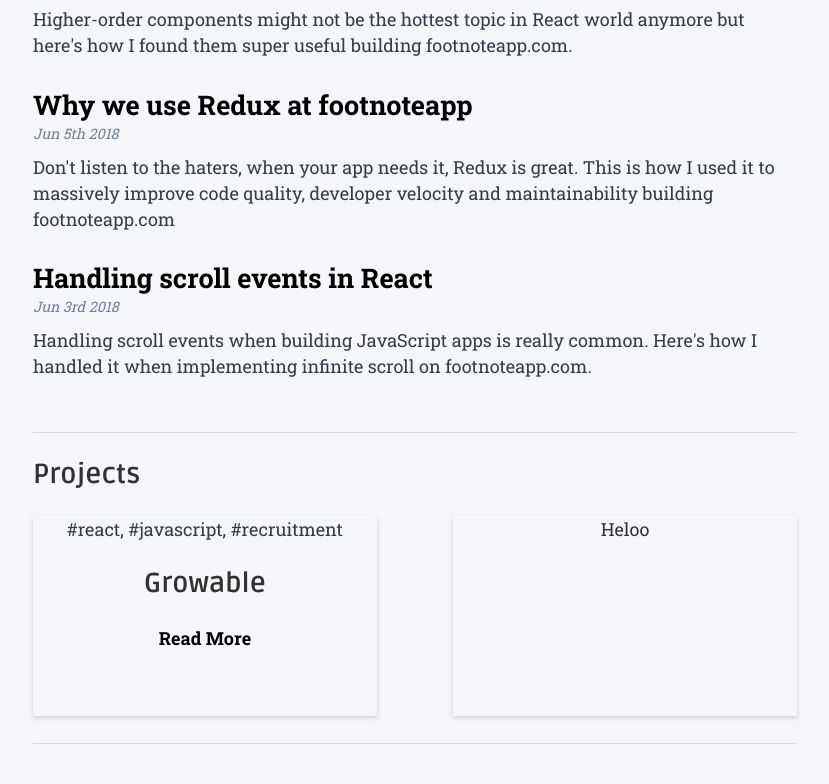
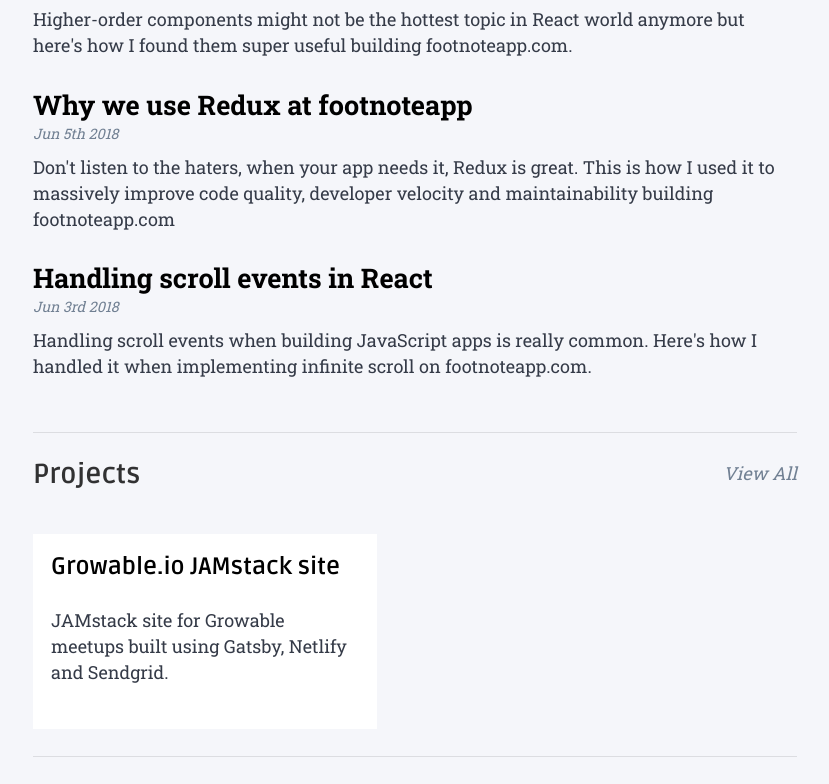
Before and after one commit to kempsterrrr/kempsterrrr-xyz, a Gatsby site: page / in a window 1280 px wide. Shown: the part 929-1713 px from the top of the page, without its empty margins (225-1054 px from the left). Built offline with nearby package versions, Linux system fonts and the light colour scheme; Gatsby itself is replaced by a stand-in of ours; some packages are replaced by stand-ins of ours.

Commit message:
Added project page and template

```diff
--- a/content/articles/handling-scroll-events-in-react/index.md
+++ b/content/articles/handling-scroll-events-in-react/index.md
@@ -3,6 +3,7 @@ title: Handling scroll events in React
 date: "2018-06-03"
 description: Handling scroll events when building JavaScript apps is really common. Here's how I handled it when implementing infinite scroll on footnoteapp.com.
 path: /articles/handling-scroll-events-in-react
+content_type: article
 ---
 
 Handling scroll events is something that I deal with regularly. The most common reason I run into it is when I am implementing infinite scrolling in a content driven app or website and, considering I couldn’t find much out there specifically about doing this in React, I thought I’d share my solution.
--- a/content/articles/higher-order-components-react-redux/index.md
+++ b/content/articles/higher-order-components-react-redux/index.md
@@ -3,6 +3,7 @@ title: Using Higher-order components with React and Redux
 date: "2018-07-17"
 description: Higher-order components might not be the hottest topic in React world anymore but here's how I found them super useful building footnoteapp.com.
 path: /articles/higher-order-components-react-redux
+content_type: article
 ---
 
 [React-redux](https://github.com/reduxjs/react-redux) provides a `connect()` component which allows us to wrap existing React components as they are exported, injecting data from the Redux store as well as actions (functions) you can dispatch to make changes to that store. This uses the [Higher-Order Component](https://reactjs.org/docs/higher-order-components.html) pattern which means it is a function that takes a component as an argument like so `connect(someComponent)` and returns a new component with additional properties.
--- a/content/articles/reasonable-approach-to-react-project-architecture/index.md
+++ b/content/articles/reasonable-approach-to-react-project-architecture/index.md
@@ -3,6 +3,7 @@ title: My Perfectly Reasonable approach to React Project Architecture
 date: "2018-11-06"
 description: React application architecture can be complicated. Let the challenges you face drive the decisions you make
 path: /articles/reasonable-react-project-architecture
+content_type: article
 ---
 
 I’ve Google’d how to properly structure a React project countless times. Whilst learning, knowing how to organise your files is probably one of the least important things you need to be thinking about when you could be using that brain space to learn more about the fundamentals of your craft.
--- a/content/articles/scraping-salaries-using-node-and-puppeteer/index.md
+++ b/content/articles/scraping-salaries-using-node-and-puppeteer/index.md
@@ -3,6 +3,7 @@ title: Scraping London tech salaries from indeed using Node and Puppeteer
 date: "2018-08-08"
 description: A short guide on how to scrape and parse salaries from Indeed.com using Nodejs and Google's Puppeteer Chromium API
 path: /articles/scraping-salaries-using-node-and-puppeteer
+content_type: article
 ---
 
 My day job is recruitment for [Talent Point](http://talentpoint.co/). Our success is largely based on helping our partners understand the realities of the job markets they are hiring from including how much/what bang (skills + experience) they can get for their buck (budget/salary) and then planning hiring campaigns accordingly.
--- a/content/articles/why-we-use-redux-at-footnoteapp/index.md
+++ b/content/articles/why-we-use-redux-at-footnoteapp/index.md
@@ -3,6 +3,7 @@ title: Why we use Redux at footnoteapp
 date: "2018-06-05"
 description: Don't listen to the haters, when your app needs it, Redux is great. This is how I used it to massively improve code quality, developer velocity and maintainability building footnoteapp.com
 path: /articles/why-we-use-redux-at-footnoteapp
+content_type: article
 ---
 
 _[footnoteapp](https://footnoteapp.com/) is a tool for automatically logging articles you read online via a lightweight extension with a more feature-rich app for organising these for safe keeping. This is a personal project working closely with [@rubengmurray](https://twitter.com/rubengmurray) and [@itstrickey](https://twitter.com/its__trickey). It's still in development with lots of work to do so bare with us!_
--- /dev/null
+++ b/content/projects/growable-site.md
@@ -0,0 +1,16 @@
+---
+title: Growable.io JAMstack site
+date: "2018-10-26"
+description: JAMstack site for Growable meetups built using Gatsby, Netlify and Sendgrid.
+path: /projects/growable-jamstack-site
+content_type: project
+project_url: https://growable.io
+---
+
+[Growable](https://www.growable.io/) is a London based tech meetup series I founded with [Pete Rowe](https://www.linkedin.com/in/peterrowe/) in summer 2019. Our aim was to provide a platform to allow customers we work with via Talent Point to share useful insight from solving real world engineering problems at scale.
+
+The site is a [JAMstack](https://jamstack.org/) project built using Gatsby, Netlify and Sendgrid, offering event registration functionality without a backend by making use of Netlify's amazing [functions](https://www.netlify.com/products/functions/) product and Sendgrid's API.
+
+**Tech Stack**: Gatsby, Netlify and Sendgrid
+
+**Team**: Murray Adcock, myself
--- a/gatsby-config.js
+++ b/gatsby-config.js
@@ -5,7 +5,7 @@ require("dotenv").config({
 module.exports = {
   siteMetadata: {
     siteUrl: `https://www.kempsterrrr.xyz`,
-    defaultTitle: `@kempsterrrr | Tech Recruiter and JavaScript Developer`,
+    defaultTitle: `Tech Recruiter and JavaScript Developer | Kempsterrrr`,
     defaultDescription: `Tech Recruiter and JavaScript Developer out of London talking primarily about React and Gatsby. Founded and MC Growable meetups.`,
     defaultAuthor: `Will Kempster`,
     twitterSite: "@kempsterrrr",
@@ -36,8 +36,8 @@ module.exports = {
     {
       resolve: `gatsby-source-filesystem`,
       options: {
-        name: `articles`,
-        path: `${__dirname}/content/articles`,
+        name: `content`,
+        path: `${__dirname}/content`,
       },
     },
     {
--- a/gatsby-node.js
+++ b/gatsby-node.js
@@ -11,6 +11,7 @@ const path = require("path")
 exports.createPages = async ({ actions, graphql, reporter }) => {
   const { createPage } = actions
   const articleTemplate = path.resolve(`./src/templates/article.js`)
+  const projectTemplate = path.resolve(`./src/templates/project.js`)
 
   const result = await graphql(`
     {
@@ -23,6 +24,7 @@ exports.createPages = async ({ actions, graphql, reporter }) => {
             frontmatter {
               path
               title
+              content_type
             }
           }
         }
@@ -43,6 +45,7 @@ exports.createPages = async ({ actions, graphql, reporter }) => {
       index === articles.length - 1 ? null : articles[index + 1].node
     const next = index === 0 ? null : articles[index - 1].node
 
+    if (article.node.frontmatter.content_type == "article") {
       createPage({
         path: `${article.node.frontmatter.path}`,
         component: articleTemplate,
@@ -52,6 +55,19 @@ exports.createPages = async ({ actions, graphql, reporter }) => {
           next,
         },
       })
+    }
+
+    if (article.node.frontmatter.content_type === "project") {
+      createPage({
+        path: `${article.node.frontmatter.path}`,
+        component: projectTemplate,
+        context: {
+          slug: article.node.frontmatter.path,
+          previous,
+          next,
+        },
+      })
+    }
   })
 }
 
--- /dev/null
+++ b/src/components/card/card.module.css
@@ -0,0 +1,27 @@
+.card {
+  width: 100%;
+  background-color: white;
+  padding: 1rem;
+  margin-top: 1rem;
+  border-top: 2px solid white;
+}
+
+.card:hover {
+  border-top: 2px solid #fbc531;
+  box-shadow: 0px 0px 10px -7px rgba(0, 0, 0, 0.75);
+}
+
+.card p {
+  font-weight: normal;
+}
+
+.card a:hover {
+  color: initial;
+  text-decoration: none;
+}
+
+@media only screen and (min-width: 800px) {
+  .card {
+    width: 45%;
+  }
+}
--- /dev/null
+++ b/src/components/card/index.js
@@ -0,0 +1,18 @@
+import React from "react"
+import { Link } from "gatsby"
+
+// CSS
+import styles from "./card.module.css"
+
+function Card({ title, description, slug }) {
+  return (
+    <div className={styles.card}>
+      <Link to={slug}>
+        <h3>{title}</h3>
+        <p>{description}</p>
+      </Link>
+    </div>
+  )
+}
+
+export default Card
--- a/src/pages/index.js
+++ b/src/pages/index.js
@@ -5,6 +5,7 @@ import moment from "moment"
 // components
 import Layout from "../components/layout"
 import SEO from "../components/seo"
+import Card from "../components/card"
 
 // CSS
 import styles from "./index.module.css"
@@ -42,6 +43,7 @@ const IndexPage = ({ data }) => {
         </div>
         <div>
           {articles.map(article => {
+            if (article.node.frontmatter.content_type === "article") {
               return (
                 <div>
                   <Link
@@ -60,25 +62,28 @@ const IndexPage = ({ data }) => {
                   <p>{article.node.frontmatter.description}</p>
                 </div>
               )
+            }
           })}
         </div>
       </section>
       <div aria-hidden="true" className={styles.line_2}></div>
-      <section>
+      <section className={styles.projects_section}>
         <div>
           <h2>Projects</h2>
+          <Link to="/projects">View All</Link>
         </div>
-        <div className={styles.projects_section}>
-          <div>
-            <div>{/* <img src='' alt=''/> */}</div>
-            <div>
-              <p>#react, #javascript, #recruitment</p>
-              <h2>Growable</h2>
-              <p></p>
-              <Link>Read More</Link>
-            </div>
-          </div>
-          <div>Heloo</div>
+        <div className={styles.projects_container}>
+          {articles.map(project => {
+            if (project.node.frontmatter.content_type === "project") {
+              return (
+                <Card
+                  title={project.node.frontmatter.title}
+                  description={project.node.frontmatter.description}
+                  slug={project.node.frontmatter.path}
+                ></Card>
+              )
+            }
+          })}
         </div>
       </section>
       <div aria-hidden="true" className={styles.line_2}></div>
@@ -101,6 +106,7 @@ export const pageQuery = graphql`
             description
             date
             path
+            content_type
           }
         }
       }
--- a/src/pages/index.module.css
+++ b/src/pages/index.module.css
@@ -73,20 +73,23 @@
   flex-direction: column;
 }
 
-.projects_section > div {
-  width: 100%;
-  height: 200px;
-  text-align: center;
-  box-shadow: 0 2px 5px 0 rgba(0, 0, 0, 0.15);
+.projects_section > div:first-of-type {
+  display: flex;
+  flex-direction: row;
+  justify-content: space-between;
 }
 
-.projects_section div:hover {
-  box-shadow: 1px 8px 15px grey;
-  transition: box-shadow 0.6s ease-in;
+.projects_section > div > a {
+  font-style: italic;
+  margin-left: 2rem;
+  font-weight: normal;
+  color: #718093;
 }
 
-/* https://freefrontend.com/css-cards/ */
-/* https://codepen.io/Kalyan_Lahkar/pen/wpeaJx?editors=1100 */
+.projects_container {
+  display: flex;
+  flex-direction: column;
+}
 
 @media only screen and (min-width: 800px) {
   .hero_section {
@@ -94,12 +97,8 @@
     padding: 0;
   }
 
-  .projects_section {
+  .projects_container {
     flex-direction: row;
     justify-content: space-between;
   }
-
-  .projects_section > div {
-    width: 45%;
-  }
 }
```
Also changed, not shown: src/pages/articles.js (+8 -0 lines), src/pages/projects.js (added, +64 -0 lines), src/templates/project.js (added, +57 -0 lines). Lines whose indentation alone changed are shown as unchanged.
